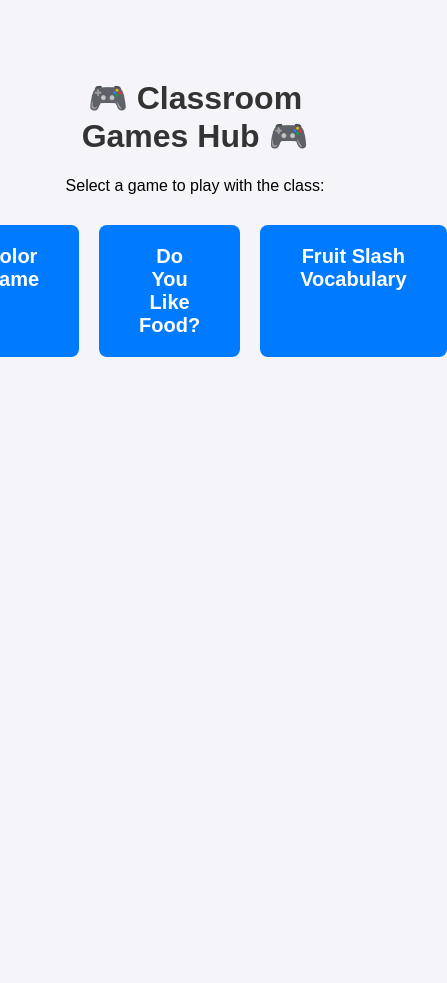
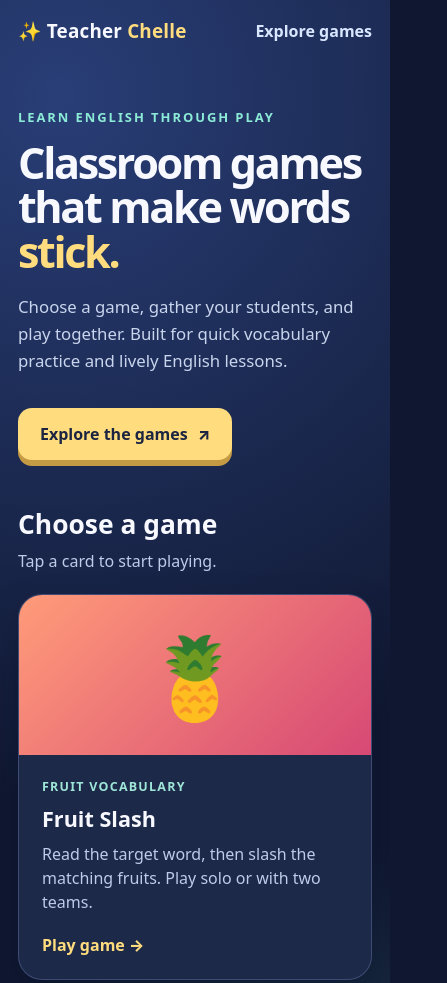
Before and after one commit to sansanorochelle-ai/chelle, a plain HTML site: page index.html in a window 390 px wide. Shown: the top 983 px of the page, 447 px wide, since content can reach past the window. Before the commit the page ends 844 px from the top, so only its background shows below. Drawn offline with Linux system fonts and the light colour scheme.

Commit message:
Build responsive classroom games homepage

```diff
--- a/index.html
+++ b/index.html
@@ -1,49 +1,69 @@
-<!DOCTYPE html>
+<!doctype html>
 <html lang="en">
 <head>
-    <meta charset="UTF-8">
-    <meta name="viewport" content="width=device-width, initial-scale=1.0">
-    <title>Classroom Games Hub</title>
-    <style>
-        body {
-            font-family: Arial, sans-serif;
-            text-align: center;
-            background-color: #f4f4f9;
-            padding: 50px;
-        }
-        h1 { color: #333; }
-        .menu {
-            display: flex;
-            justify-content: center;
-            gap: 20px;
-            margin-top: 30px;
-        }
-        .game-button {
-            display: inline-block;
-            padding: 20px 40px;
-            font-size: 20px;
-            font-weight: bold;
-            color: white;
-            background-color: #007bff;
-            text-decoration: none;
-            border-radius: 8px;
-            transition: background 0.2s;
-        }
-        .game-button:hover { background-color: #0056b3; }
-    </style>
+  <meta charset="utf-8">
+  <meta name="viewport" content="width=device-width, initial-scale=1">
+  <meta name="theme-color" content="#121b38">
+  <title>Teacher Chelle's Classroom Games</title>
+  <meta name="description" content="Fun, interactive English games for Teacher Chelle's classroom.">
+  <style>
+    :root { font-family: system-ui, -apple-system, "Segoe UI", sans-serif; color:#f8f8ff; background:#101831; }
+    * { box-sizing:border-box; }
+    body { margin:0; min-height:100vh; background:radial-gradient(circle at 15% 5%,#293e77 0,transparent 38%),radial-gradient(circle at 95% 70%,#24465a 0,transparent 35%),#101831; }
+    a { color:inherit; }
+    .wrap { width:min(1120px,calc(100% - 36px)); margin:auto; }
+    header { display:flex; justify-content:space-between; align-items:center; gap:18px; padding:24px 0; }
+    .brand { font-size:1.18rem; font-weight:850; text-decoration:none; letter-spacing:.01em; }
+    .brand span { color:#ffdc7e; }
+    nav a { text-decoration:none; font-weight:700; color:#d9e6ff; }
+    nav a:hover,nav a:focus-visible { color:#ffdc7e; }
+    .hero { padding:70px 0 56px; max-width:760px; }
+    .eyebrow { color:#8cebd7; text-transform:uppercase; font-weight:800; letter-spacing:.15em; font-size:.81rem; }
+    h1 { font-size:clamp(2.7rem,7vw,5.4rem); letter-spacing:-.055em; line-height:1.03; margin:15px 0 20px; }
+    h1 span { color:#ffdc7e; }
+    .intro { color:#c9d5ed; font-size:clamp(1.05rem,2vw,1.3rem); line-height:1.6; max-width:630px; }
+    .primary { display:inline-flex; align-items:center; gap:10px; margin-top:16px; background:#ffdc7e; color:#1b2441; padding:15px 22px; border-radius:14px; font-weight:850; text-decoration:none; box-shadow:0 6px 0 #c49b44; }
+    .primary:hover,.primary:focus-visible { background:#fff0b9; transform:translateY(-2px); }
+    .section-head { display:flex; justify-content:space-between; align-items:end; gap:12px; margin-bottom:22px; }
+    h2 { font-size:clamp(1.65rem,3vw,2.3rem); margin:0; }
+    .section-head p { color:#bdcce8; margin:0; }
+    .grid { display:grid; grid-template-columns:repeat(3,minmax(0,1fr)); gap:18px; padding-bottom:85px; }
+    .card { display:flex; flex-direction:column; min-height:330px; border:1px solid #7080b266; border-radius:24px; background:#1c2949; overflow:hidden; text-decoration:none; box-shadow:0 16px 35px #050e2440; transition:transform .18s, border-color .18s; }
+    .card:hover,.card:focus-visible { transform:translateY(-5px); border-color:#ffdc7e; outline:none; }
+    .art { display:grid; place-items:center; min-height:160px; font-size:5rem; }
+    .fruit { background:linear-gradient(135deg,#ff9b79,#d74975); }
+    .color { background:linear-gradient(135deg,#6478e7,#a65dd0); }
+    .food { background:linear-gradient(135deg,#41bba7,#278391); }
+    .body { display:flex; flex:1; flex-direction:column; padding:23px; }
+    .tag { color:#9fe6d8; font-size:.78rem; letter-spacing:.1em; text-transform:uppercase; font-weight:800; }
+    h3 { font-size:1.35rem; margin:9px 0; }
+    .body p { color:#bdcce8; line-height:1.5; margin:0 0 20px; }
+    .play { color:#ffdc7e; font-weight:800; margin-top:auto; }
+    footer { border-top:1px solid #ffffff24; color:#aebed9; padding:27px 0 38px; font-size:.9rem; }
+    @media(max-width:800px) { .grid { grid-template-columns:repeat(2,minmax(0,1fr)); } }
+    @media(max-width:560px) { header { padding:18px 0; } .grid { grid-template-columns:1fr; } .hero { padding:46px 0; } .section-head { display:block; } .section-head p { margin-top:8px; } .card { min-height:300px; } }
+  </style>
 </head>
 <body>
-
-    <h1>🎮 Classroom Games Hub 🎮</h1>
-    <p>Select a game to play with the class:</p>
-
-    <div class="menu">
-        <a class="game-button" href="color-game/index.html">Color Game</a>
-
-        <a class="game-button" href="do-you-like-food/index.html">Do You Like Food?</a>
-
-        <a class="game-button" href="fruit-slash/index.html">Fruit Slash Vocabulary</a>
-    </div>
-
+  <div class="wrap">
+    <header><a class="brand" href="./">✨ Teacher <span>Chelle</span></a><nav><a href="#games">Explore games</a></nav></header>
+    <main>
+      <section class="hero">
+        <div class="eyebrow">Learn English through play</div>
+        <h1>Classroom games that make words <span>stick.</span></h1>
+        <p class="intro">Choose a game, gather your students, and play together. Built for quick vocabulary practice and lively English lessons.</p>
+        <a class="primary" href="#games">Explore the games <span aria-hidden="true">↗</span></a>
+      </section>
+      <section id="games" aria-labelledby="games-title">
+        <div class="section-head"><h2 id="games-title">Choose a game</h2><p>Tap a card to start playing.</p></div>
+        <div class="grid">
+          <a class="card" href="fruit-slash/index.html"><div class="art fruit" aria-hidden="true">🍍</div><div class="body"><div class="tag">Fruit vocabulary</div><h3>Fruit Slash</h3><p>Read the target word, then slash the matching fruits. Play solo or with two teams.</p><span class="play">Play game →</span></div></a>
+          <a class="card" href="color-game/index.html"><div class="art color" aria-hidden="true">🎨</div><div class="body"><div class="tag">Colors</div><h3>Color Game</h3><p>Practice color words in an interactive classroom game.</p><span class="play">Play game →</span></div></a>
+          <a class="card" href="do-you-like-food/index.html"><div class="art food" aria-hidden="true">🍜</div><div class="body"><div class="tag">Food and speaking</div><h3>Do You Like Food?</h3><p>Practice food vocabulary and answer simple questions.</p><span class="play">Play game →</span></div></a>
+        </div>
+      </section>
+    </main>
+    <footer>Made for Teacher Chelle's English classroom ✨</footer>
+  </div>
 </body>
 </html>
```
